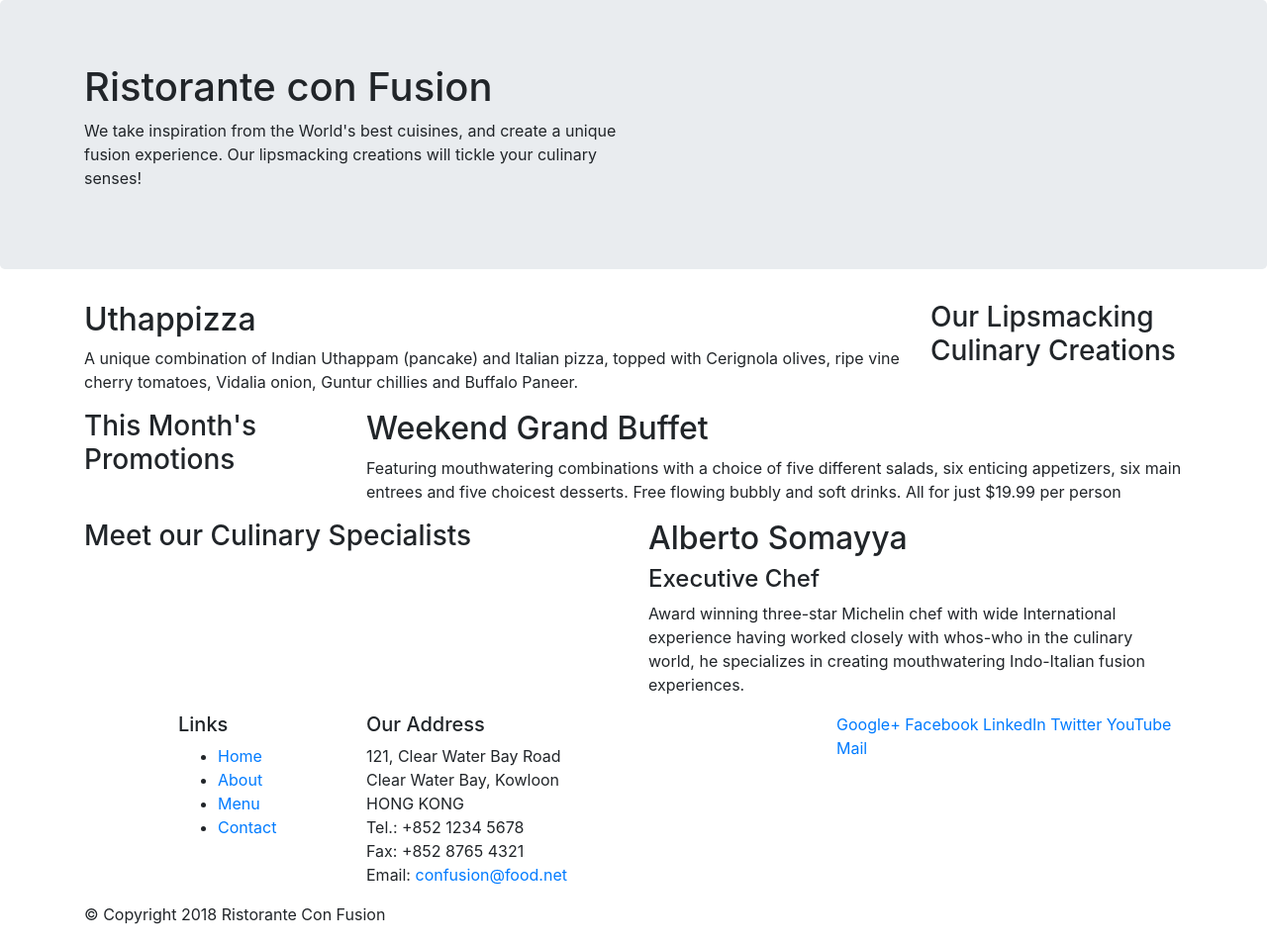
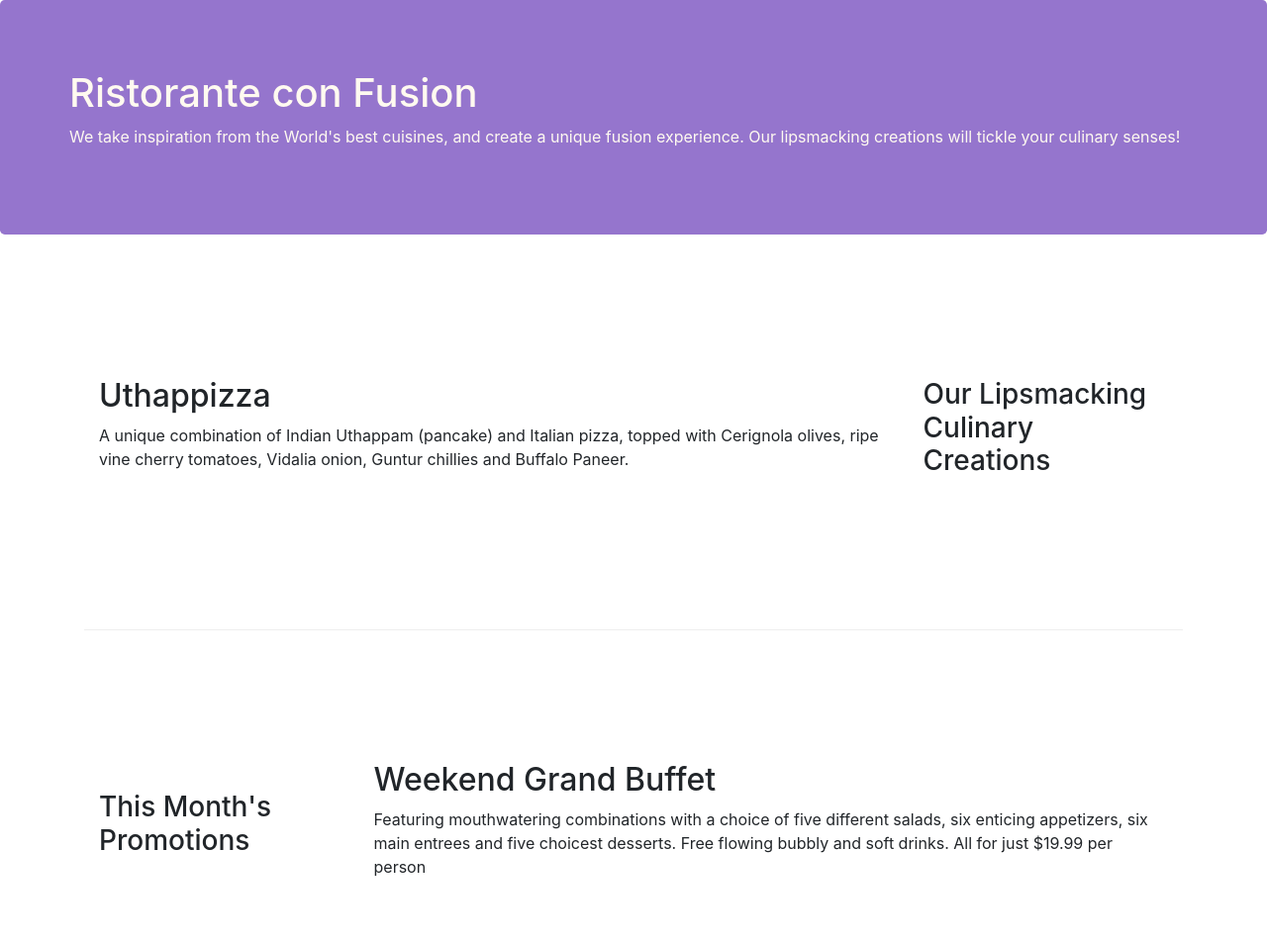
Before and after one commit to AlaaEzzeldin/BootstrapCourse-Restaurant, a website: page index.html in a window 1280 px wide. Shown: the top 955 px of the page at 99% size. Drawn offline with nearby package versions, Linux system fonts and the light colour scheme.

Commit message:
first assignment_complete

```diff
--- a/css/styles.css
+++ b/css/styles.css
@@ -28,7 +28,7 @@ address{
     margin:0px;
     color:#0f0f0f;
 }
-
+/*
 body{
     padding:50px 0px 0px 0px;
     z-index:0;
@@ -62,3 +62,4 @@ body{
 .modal{
     color:#0f0f0f;
 }
+*/
--- a/index.html
+++ b/index.html
@@ -9,6 +9,7 @@
 
     <!-- Bootstrap CSS -->
     <link rel="stylesheet" href="node_modules/bootstrap/dist/css/bootstrap.min.css">
+    <link href="css/styles.css" rel="stylesheet">
     <title>Ristorante Con Fusion</title>
 </head>
 
@@ -16,7 +17,7 @@
 
     <header class="jumbotron">
         <div class="container">
-            <div class="row">
+            <div class="row row-header>
                 <div class="col-12 col-sm-6">
                     <h1>Ristorante con Fusion</h1>
                     <p>We take inspiration from the World's best cuisines, and create a unique fusion experience. Our
@@ -29,7 +30,7 @@
     </header>
 
     <div class="container">
-        <div class="row">
+        <div class="row row-content align-items-center">
             <div class="col-12 col-sm-4 order-sm-last col-md-3">
                 <h3>Our Lipsmacking Culinary Creations</h3>
             </div>
@@ -41,7 +42,7 @@
         </div>
 
 
-        <div class="row">
+        <div class="row row-content align-items-center">
             <div class="col-12 col-sm-4 col-md-3">
                 <h3>This Month's Promotions</h3>
             </div>
@@ -53,7 +54,7 @@
             </div>
         </div>
 
-        <div class="row">
+        <div class="row row-content align-items-center">
             <div class="col col-sm order-sm-first col-md">
                 <h3>Meet our Culinary Specialists</h3>
             </div>
@@ -67,12 +68,12 @@
         </div>
     </div>
 
-    <footer>
+    <footer class="footer">
         <div class="container">
-            <div class="row">
+            <div class="row ">
                 <div class="col-4 offset-1 col-sm-2">
                     <h5>Links</h5>
-                    <ul>
+                    <ul class="list-unstyled">
                         <li><a href="#">Home</a></li>
                         <li><a href="#">About</a></li>
                         <li><a href="#">Menu</a></li>
@@ -90,8 +91,8 @@
                         Email: <a href="mailto:confusion@food.net">confusion@food.net</a>
                     </address>
                 </div>
-                <div class="col-12 col-sm-4">
-                    <div>
+                <div class="col-12 col-sm-4 align-self-center">
+                    <div class="text-center">
                         <a href="http://google.com/+">Google+</a>
                         <a href="http://www.facebook.com/profile.php?id=">Facebook</a>
                         <a href="http://www.linkedin.com/in/">LinkedIn</a>
@@ -101,7 +102,7 @@
                     </div>
                 </div>
             </div>
-            <div class="row">
+            <div class="row justify-content-center">
                 <div class="col-auto">
                     <p>© Copyright 2018 Ristorante Con Fusion</p>
                 </div>
```
